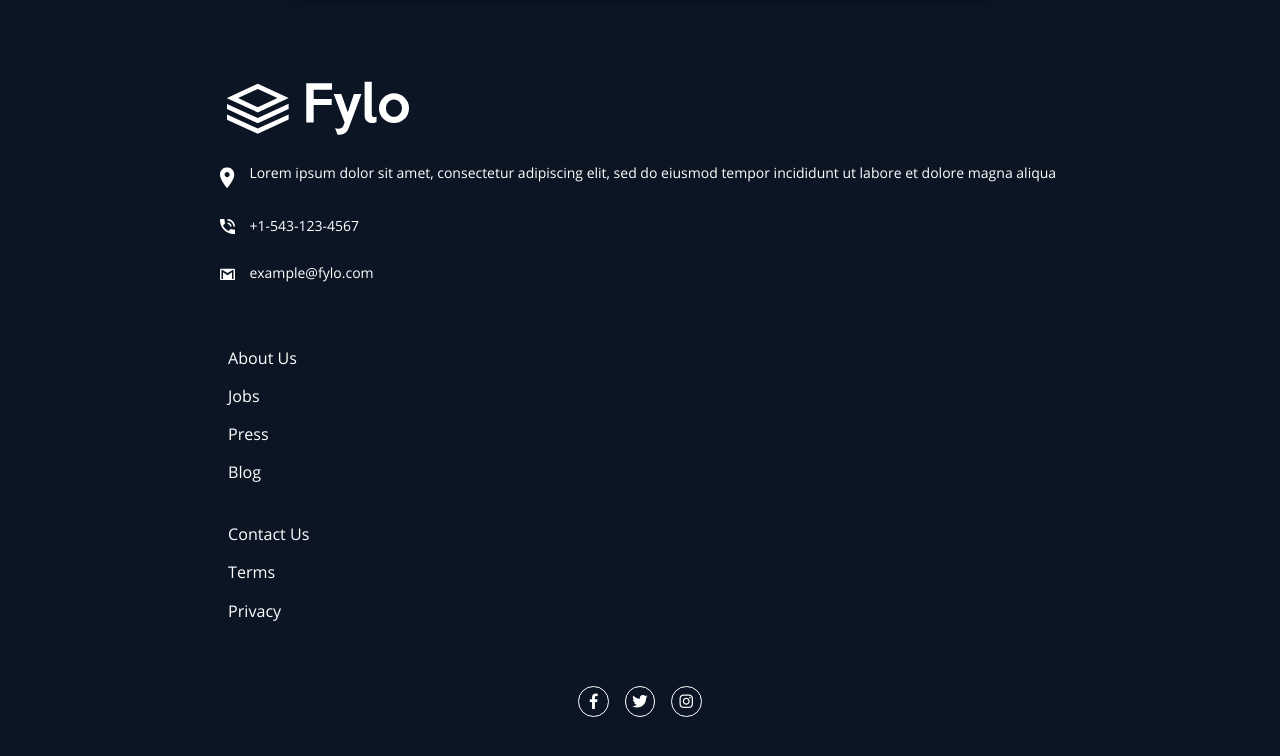
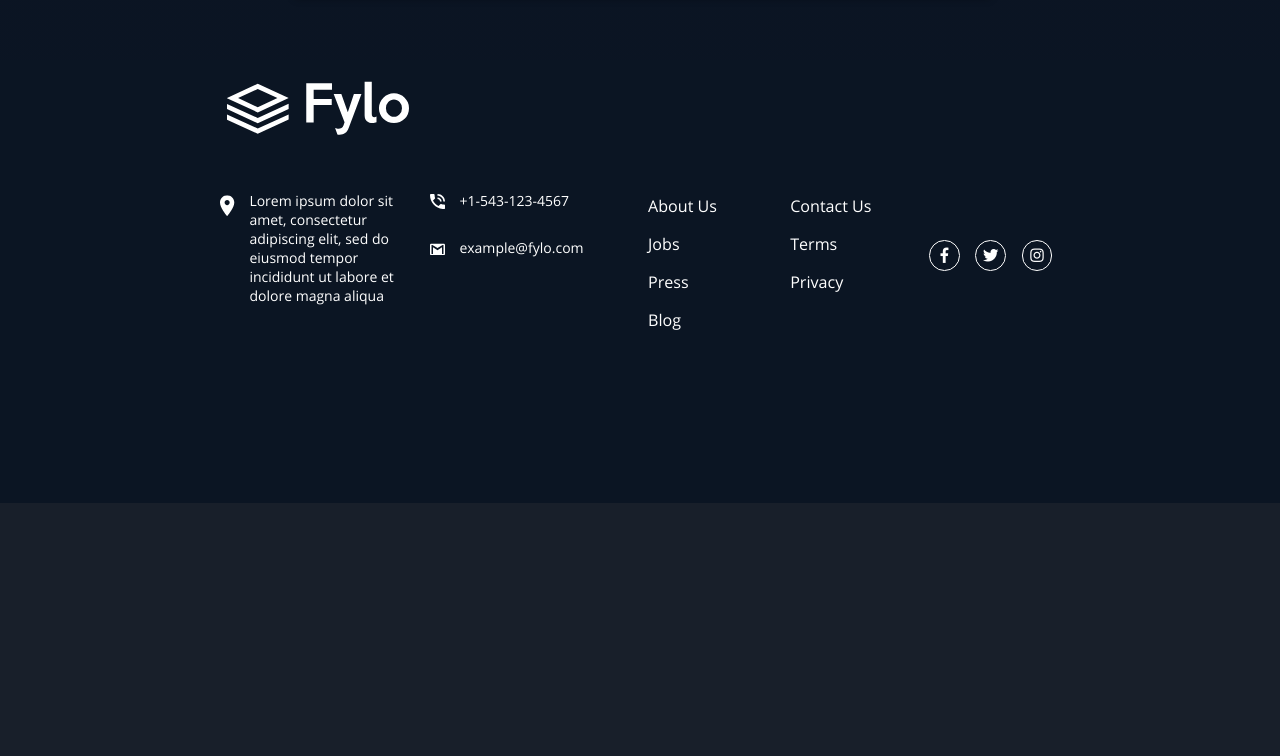
Before and after one commit to h-shams/fylo-landing-page-dark, a website: page index.html in a window 1280 px wide. Shown: the part 2773-3529 px from the top of the page. After the commit the page ends 3276 px from the top, so only its background shows below. Drawn offline with Linux system fonts and the light colour scheme.

Commit message:
make "footer" responsive

```diff
--- a/css/main.css
+++ b/css/main.css
@@ -432,6 +432,12 @@ body{
   background-color: var(--very-dark-blue);
   padding: 1em 0 5em;
 }
+@media (min-width: 46em) {
+  .footer{
+    padding: 1em 0 10em;
+  }
+}
+
 
 .footer__logo{
   width: 13em;
@@ -443,11 +449,25 @@ body{
 .contact-us{
 
 }
+@media (min-width: 46em) {
+  .contact-us{
+    width: 50%;
+    float: left;
+  }
+}
+
 
 .contact-us__item{
   margin: 2em 0;
   display: flex;
   flex-flow: row nowrap;
+}
+@media (min-width: 30em) {
+  .contact-us__item:first-child{
+    width: 50%;
+    float: left;
+    padding-right: 1em;
+  }
 }
 
 .contact-us__icon-wrap{
@@ -472,10 +492,31 @@ body{
   font-size: 1.15em;
   margin: 3.5em 0;
 }
+@media (min-width: 46em) {
+  .footer__menu-wrap{
+    width: 30%;
+    float: left;
+  }
+}
 
 .footer__menu{
   margin: 1.5em 0;
+}
 
+@media (min-width: 30em) {
+  .footer__menu-wrap{
+    margin: 0;
+  }
+  .footer__menu{
+    width: 50%;
+    float: left;
+  }
+  .footer__menu:first-child{
+    padding-right: 1em;
+  }
+  .footer__menu:last-child{
+    padding-left: 1em;
+  }
 }
 
 .footer__menu .menu__item-wrap{
@@ -493,10 +534,27 @@ body{
   margin: 0 auto;
 }
 
+@media (min-width: 46em) {
+  .footer__social-links{
+    width: 20%;
+    float: left;
+    margin-top: 5em;
+    margin-bottom: 5em;
+  }
+}
+
+
 .social-links{
   padding: 0;
   margin: 0;
   list-style: none;
+}
+
+@media (min-width: 46em) {
+  .footer__social-links-wrapper{
+    float: right;
+    display: table;
+  }
 }
 
 .social-links__item-wrap{
--- a/index.html
+++ b/index.html
@@ -160,7 +160,7 @@
     <footer class="footer">
       <div class="inner-container">
         <img src="images/logo.svg" alt="" class="footer__logo">
-        <div class="contact-us">
+        <div class="contact-us clearfix">
           <div class="contact-us__item">
             <div class="contact-us__icon-wrap">
               <img src="images/icon-location.svg" alt="" class="contact-us__icon">
@@ -193,7 +193,7 @@
             </div>
           </div>
         </div>
-        <div class="footer__menu-wrap">
+        <div class="footer__menu-wrap clearfix">
 
           <ul class="menu footer__menu">
             <li class="menu__item-wrap">
@@ -222,7 +222,7 @@
           </ul>
         </div>
         <div class="footer__social-links">
-          <ul class="social-links">
+          <ul class="social-links footer__social-links-wrapper clearfix">
             <li class="social-links__item-wrap">
               <a href="" class="social-links__item"><i class="fab fa-facebook-f"></i></a>
             </li>
```
